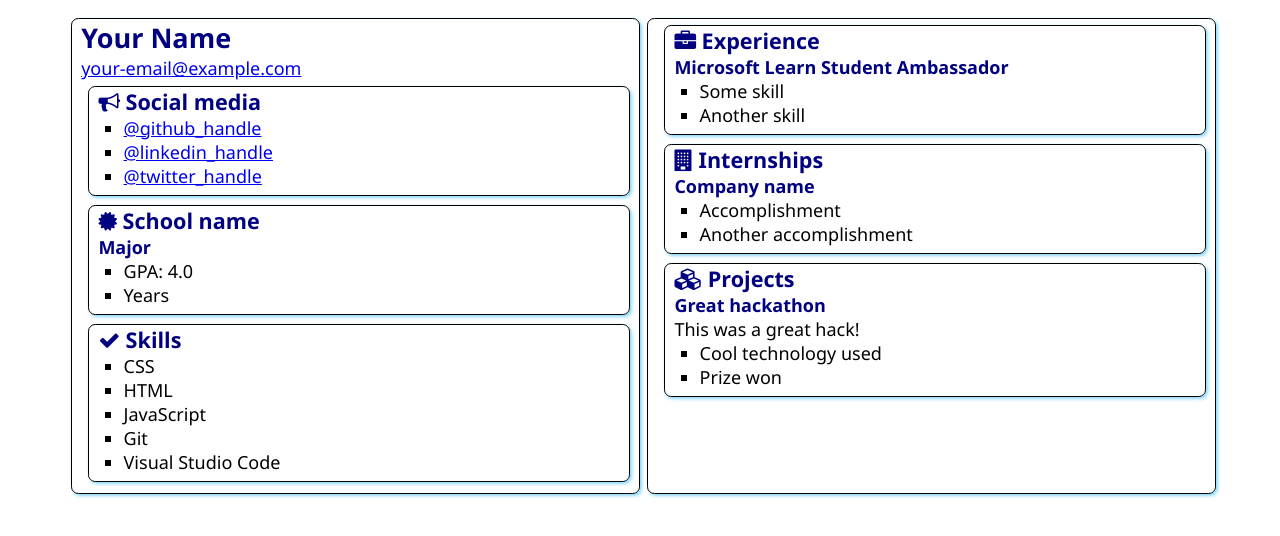
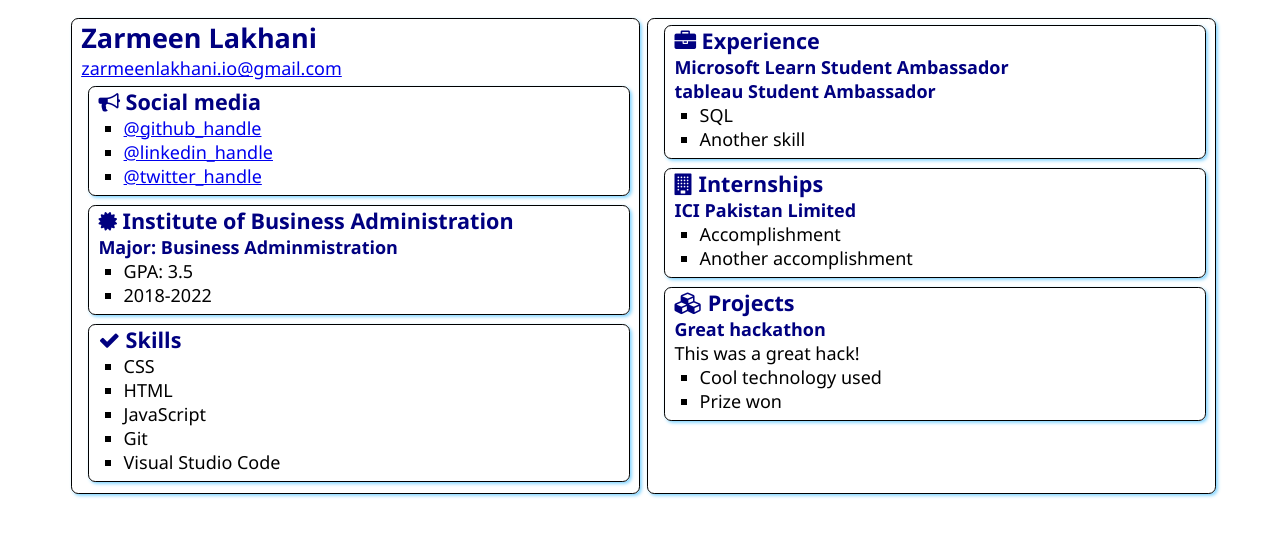
Before and after one commit to ZarmeenLakhani/SATechnicalOnboarding, a plain HTML site: page src/index.html in a window 1280 px wide. Drawn offline with Linux system fonts and the light colour scheme.

Commit message:
Update index.html
Added my Name

```diff
--- a/src/index.html
+++ b/src/index.html
@@ -12,8 +12,8 @@
 <body>
     <main>
         <article class="box">
-            <h1>Your Name</h1>
-            <div><a href="mailto:your.email@example.com">your-email@example.com</a></div>
+            <h1>Zarmeen Lakhani</h1>
+            <div><a href="mailto:your.email@example.com">zarmeenlakhani.io@gmail.com</a></div>
 
             <section class="box">
                 <h2>
@@ -21,9 +21,9 @@
                     Social media
                 </h2>
                 <ul>
-                    <li><a href="https://github.com/<handle>">@github_handle</a></li>
-                    <li><a href="https://linkedin.com/in/<handle>">@linkedin_handle</a></li>
-                    <li><a href="https://twitter.com/<handle>">@twitter_handle</a></li>
+                    <li><a href="https://github.com/ZarmeenLakhani>">@github_handle</a></li>
+                    <li><a href="https://www.linkedin.com/in/zarmeen-lakhani/">@linkedin_handle</a></li>
+                    <li><a href="https://twitter.com/ZarmeenLakhani">@twitter_handle</a></li>
                 </ul>
             </section>
 
@@ -31,12 +31,12 @@
                 <div class="education">
                     <h2>
                         <i class="fa fa-certificate" aria-hidden="true"></i>
-                        School name
+                        Institute of Business Administration
                     </h2>
-                    <h3>Major</h3>
+                    <h3>Major: Business Adminmistration</h3>
                     <ul>
-                        <li>GPA: 4.0</li>
-                        <li>Years</li>
+                        <li>GPA: 3.5</li>
+                        <li>2018-2022</li>
                     </ul>
                 </div>
             </section>
@@ -62,8 +62,9 @@
                     Experience
                 </h2>
                 <h3>Microsoft Learn Student Ambassador</h3>
+                <h3>tableau Student Ambassador</h3>
                 <ul>
-                    <li>Some skill</li>
+                    <li>SQL</li>
                     <li>Another skill</li>
                 </ul>
             </section>
@@ -73,7 +74,7 @@
                     Internships
                 </h2>
 
-                <h3>Company name</h3>
+                <h3>ICI Pakistan Limited</h3>
                 <ul>
                     <li>Accomplishment</li>
                     <li>Another accomplishment</li>
```
